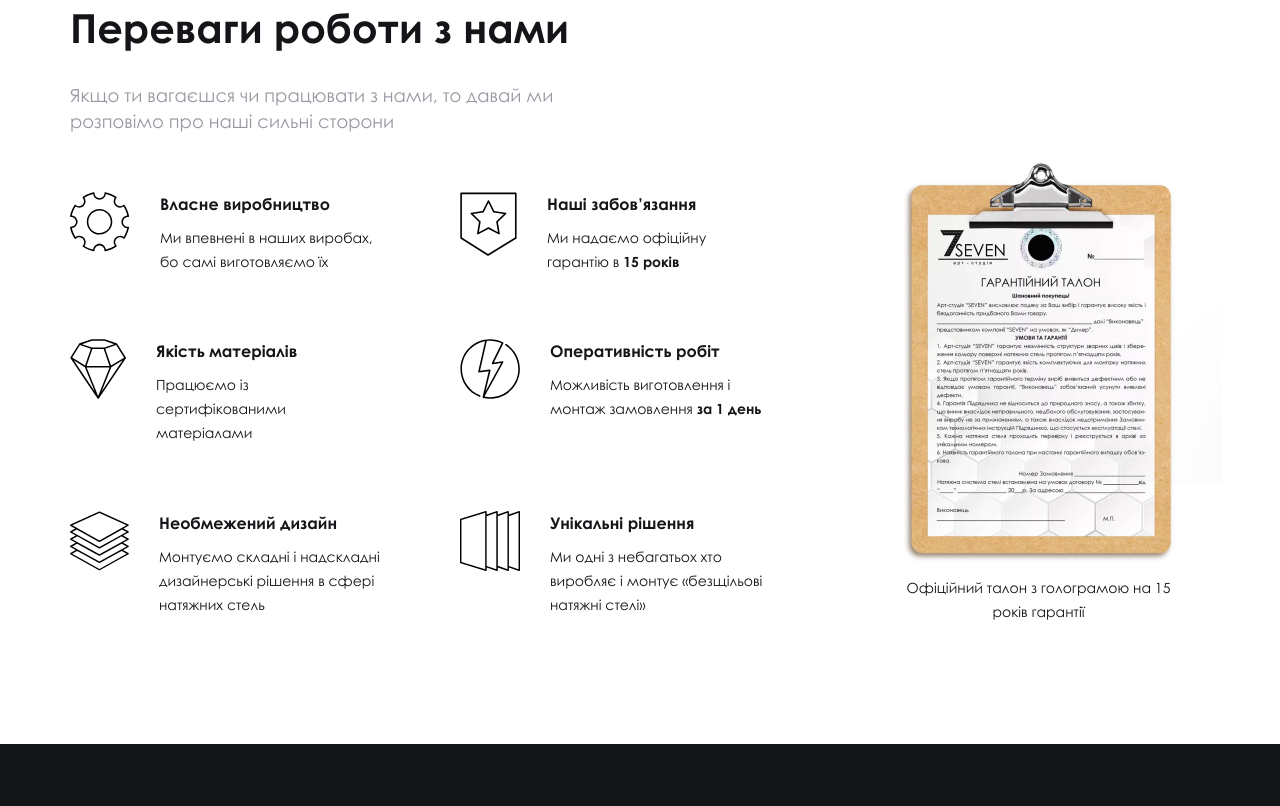
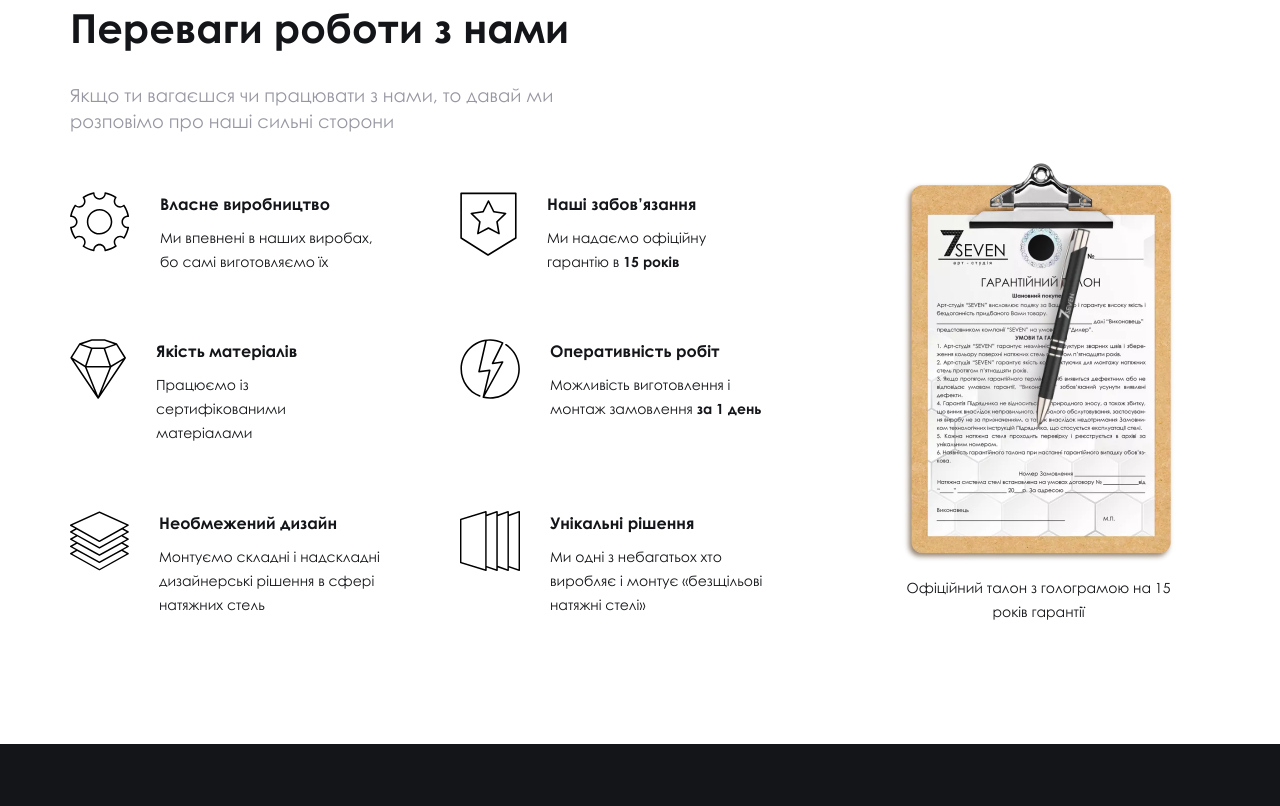
Before and after one commit to Maksym-Borovskyi/7seven, a plain HTML site: page index.html in a window 1280 px wide. Shown: the part 717-1523 px from the top of the page. Drawn offline with Linux system fonts and the light colour scheme.

Commit message:
fixed icon pen

```diff
--- a/style.css
+++ b/style.css
@@ -426,11 +426,13 @@
   .advantages__image::after {
     content: "";
     position: absolute;
-    background-image: url(/assets/pen.png);
+    background-image: url(/assets/pen.webp);
     top: 0;
     left: 0;
     height: 320px;
     width: 320px;
+    background-position: center;
+    background-size: contain;
   }
   .advantages__image img {
     width: 273px;
```
Also changed, not shown: assets/pen.png (deleted), assets/pen.webp (added).
